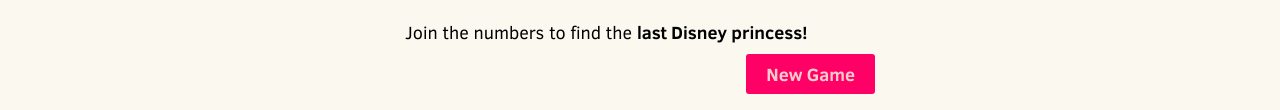
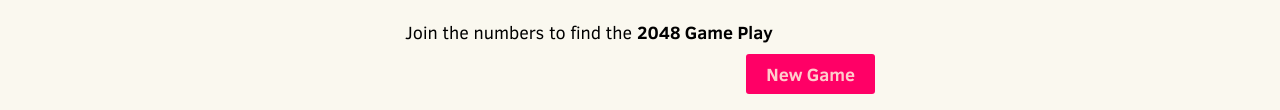
Before and after one commit to 2048taylorswift/2048, a plain HTML site: page index.html in a window 1280 px wide. Shown: the part 228-338 px from the top of the page. Drawn offline with nearby package versions, Linux system fonts and the light colour scheme.

Commit message:
Update index.html

```diff
--- a/index.html
+++ b/index.html
@@ -49,7 +49,7 @@
     </div>
 
     <div class="above-game">
-      <p class="game-intro">Join the numbers to find the <strong>last Disney princess!</strong></p>
+      <p class="game-intro">Join the numbers to find the <strong>2048 Game Play</strong></p>
       <a class="restart-button">New Game</a>
     </div>
 
```
